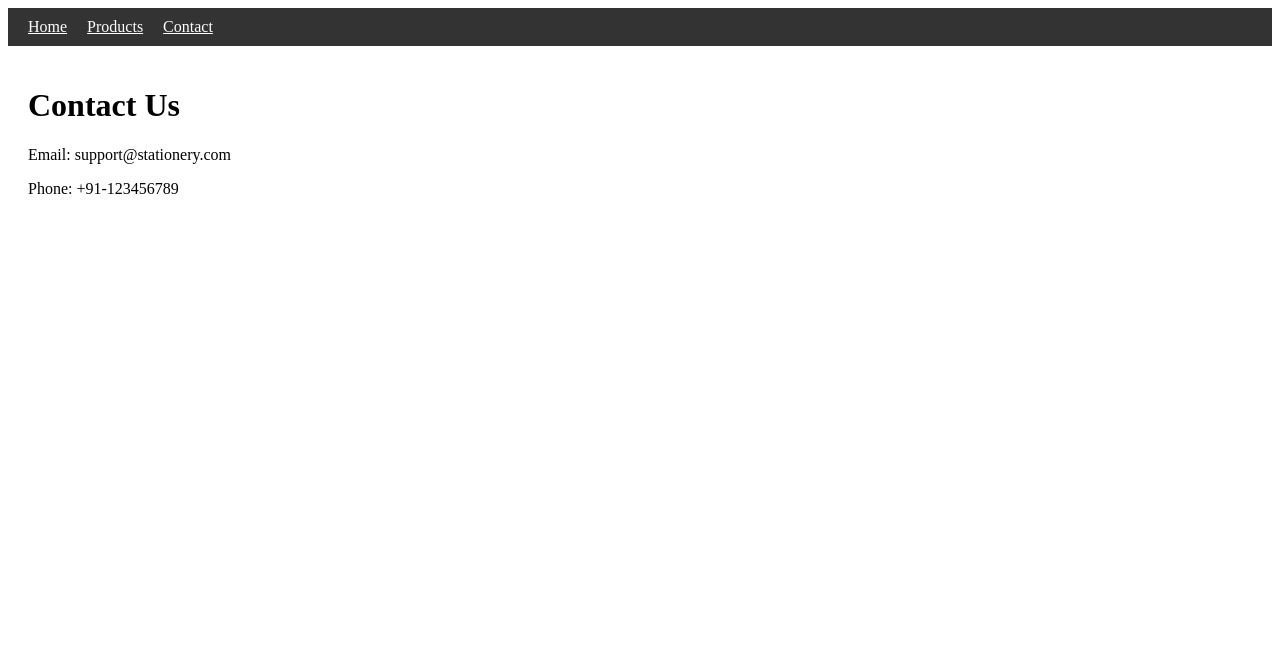
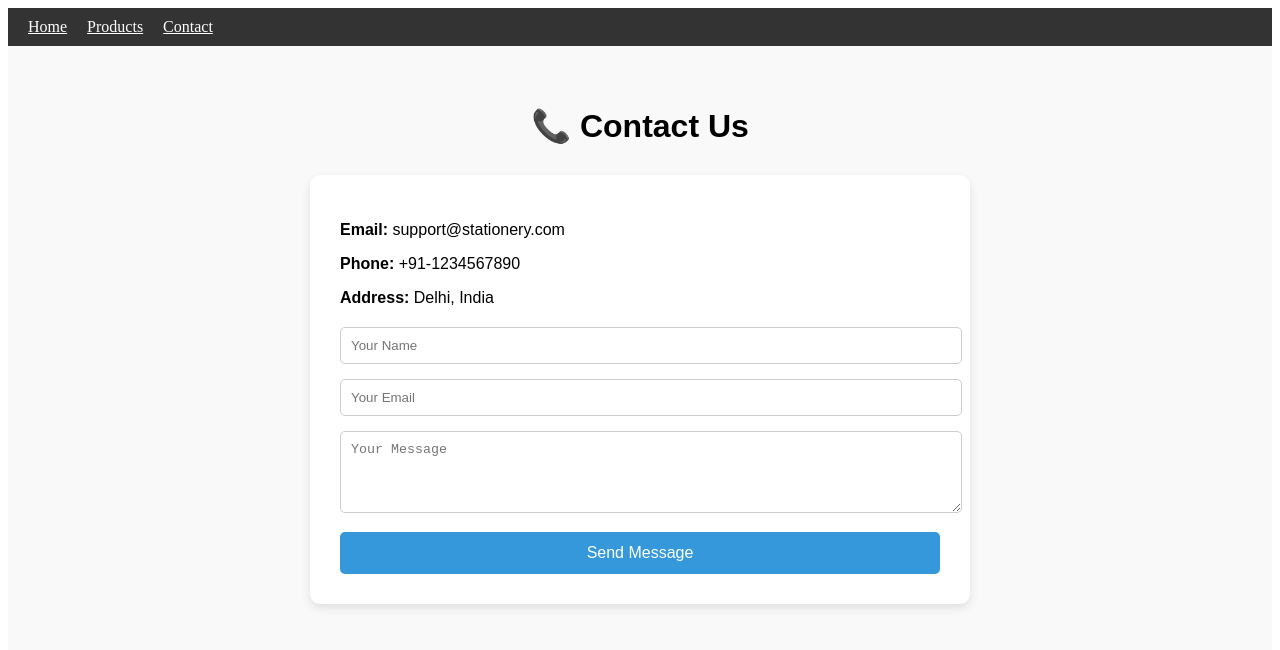
Before and after one commit to vikasrajput0112/stationery-website, a React (Vite) app: page /contact in a window 1280 px wide. Shown: the top 650 px of the page. Built offline with nearby package versions, Linux system fonts and the light colour scheme.

Commit message:
Update Contact.jsx

```diff
--- a/src/pages/Contact.jsx
+++ b/src/pages/Contact.jsx
@@ -2,12 +2,83 @@ import React from "react";
 
 const Contact = () => {
   return (
-    <div style={{ padding: "20px" }}>
-      <h1>Contact Us</h1>
-      <p>Email: support@stationery.com</p>
-      <p>Phone: +91-123456789</p>
+    <div style={{
+      padding: "40px",
+      fontFamily: "Arial, sans-serif",
+      backgroundColor: "#f9f9f9",
+      minHeight: "100vh"
+    }}>
+
+      {/* 🔹 Heading */}
+      <h1 style={{ textAlign: "center", marginBottom: "30px" }}>
+        📞 Contact Us
+      </h1>
+
+      {/* 🔹 Container */}
+      <div style={{
+        maxWidth: "600px",
+        margin: "auto",
+        background: "#fff",
+        padding: "30px",
+        borderRadius: "10px",
+        boxShadow: "0 4px 10px rgba(0,0,0,0.1)"
+      }}>
+
+        {/* Contact Info */}
+        <div style={{ marginBottom: "20px" }}>
+          <p><strong>Email:</strong> support@stationery.com</p>
+          <p><strong>Phone:</strong> +91-1234567890</p>
+          <p><strong>Address:</strong> Delhi, India</p>
+        </div>
+
+        {/* 🔹 Form */}
+        <form>
+          <input
+            type="text"
+            placeholder="Your Name"
+            style={inputStyle}
+          />
+
+          <input
+            type="email"
+            placeholder="Your Email"
+            style={inputStyle}
+          />
+
+          <textarea
+            placeholder="Your Message"
+            rows="4"
+            style={inputStyle}
+          ></textarea>
+
+          <button style={buttonStyle}>
+            Send Message
+          </button>
+        </form>
+      </div>
+
     </div>
   );
 };
 
+// 🔹 Reusable Styles
+const inputStyle = {
+  width: "100%",
+  padding: "10px",
+  marginBottom: "15px",
+  border: "1px solid #ccc",
+  borderRadius: "5px"
+};
+
+const buttonStyle = {
+  width: "100%",
+  padding: "12px",
+  backgroundColor: "#3498db",
+  color: "#fff",
+  border: "none",
+  borderRadius: "5px",
+  cursor: "pointer",
+  fontSize: "16px"
+};
+
 export default Contact;
```
